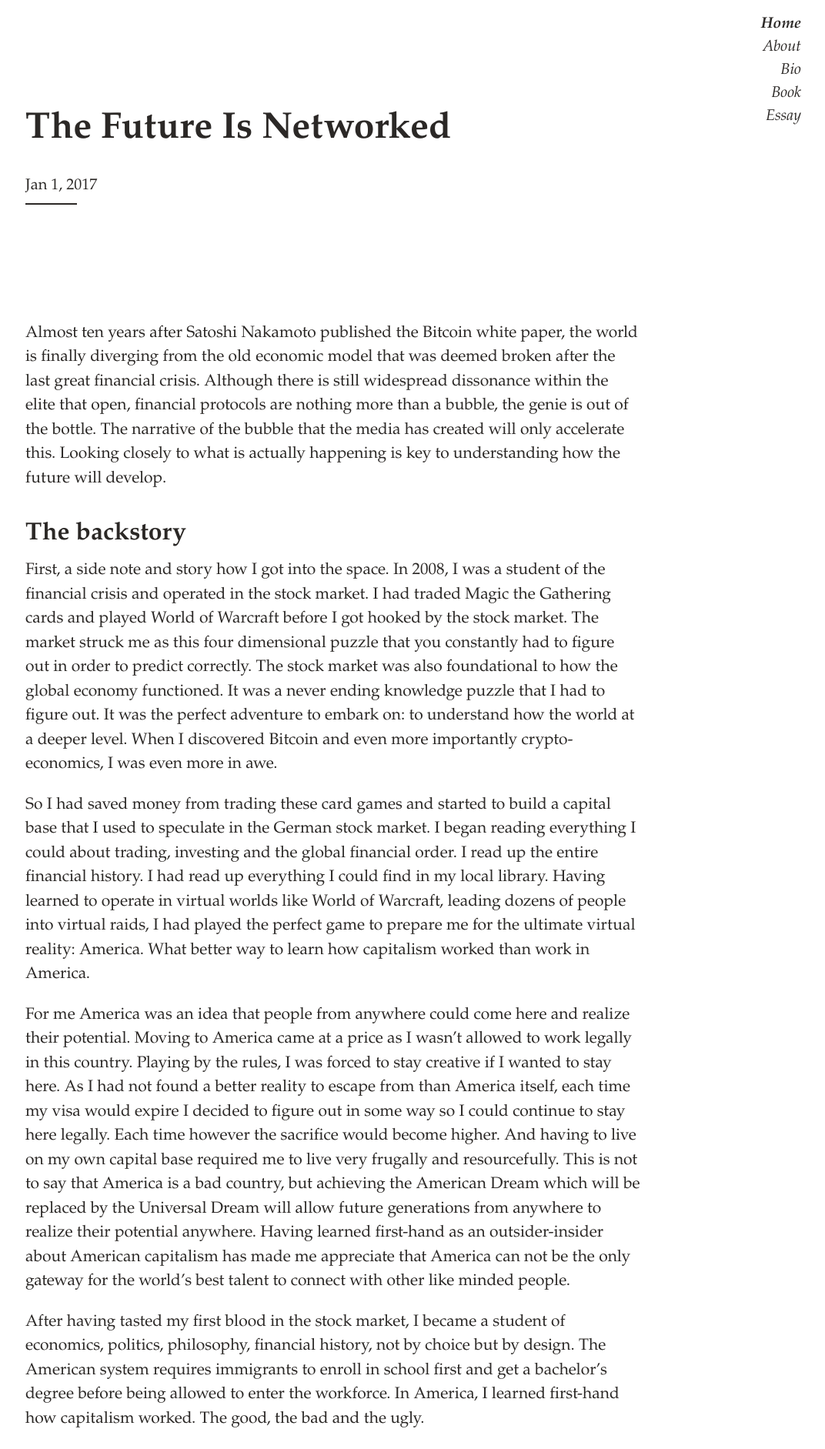
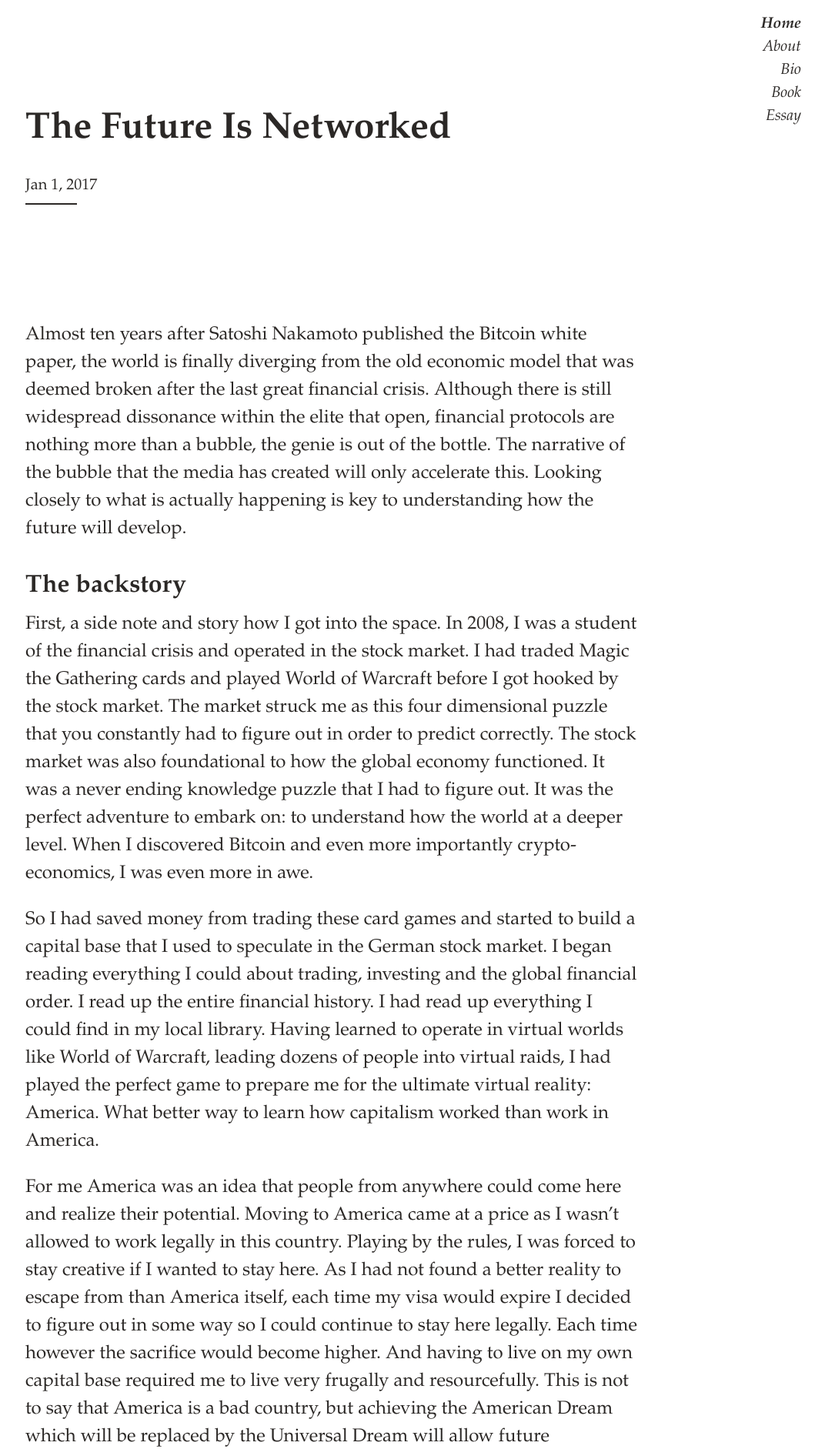
Before and after one commit to linkneuro/linkneuro.github.io, a Jekyll site: the page built from _posts/2017-01-01-future-networked.md, in a window 1280 px wide. Shown: the top 1883 px of the page at 77% size, without its empty margins (207-1279 px from the left). Built offline with Jekyll 4.4.1, drawn with Linux system fonts in a browser that asks for light colours.

Commit message:
Update _components.scss

```diff
--- a/_sass/_components.scss
+++ b/_sass/_components.scss
@@ -19,7 +19,7 @@ code {
 .prose {
 
   p, ol, ul {
-    font-size: 21px;
+    font-size: $prose-font-size;
     margin-bottom: 1em;
     width: 100%;
 
```
